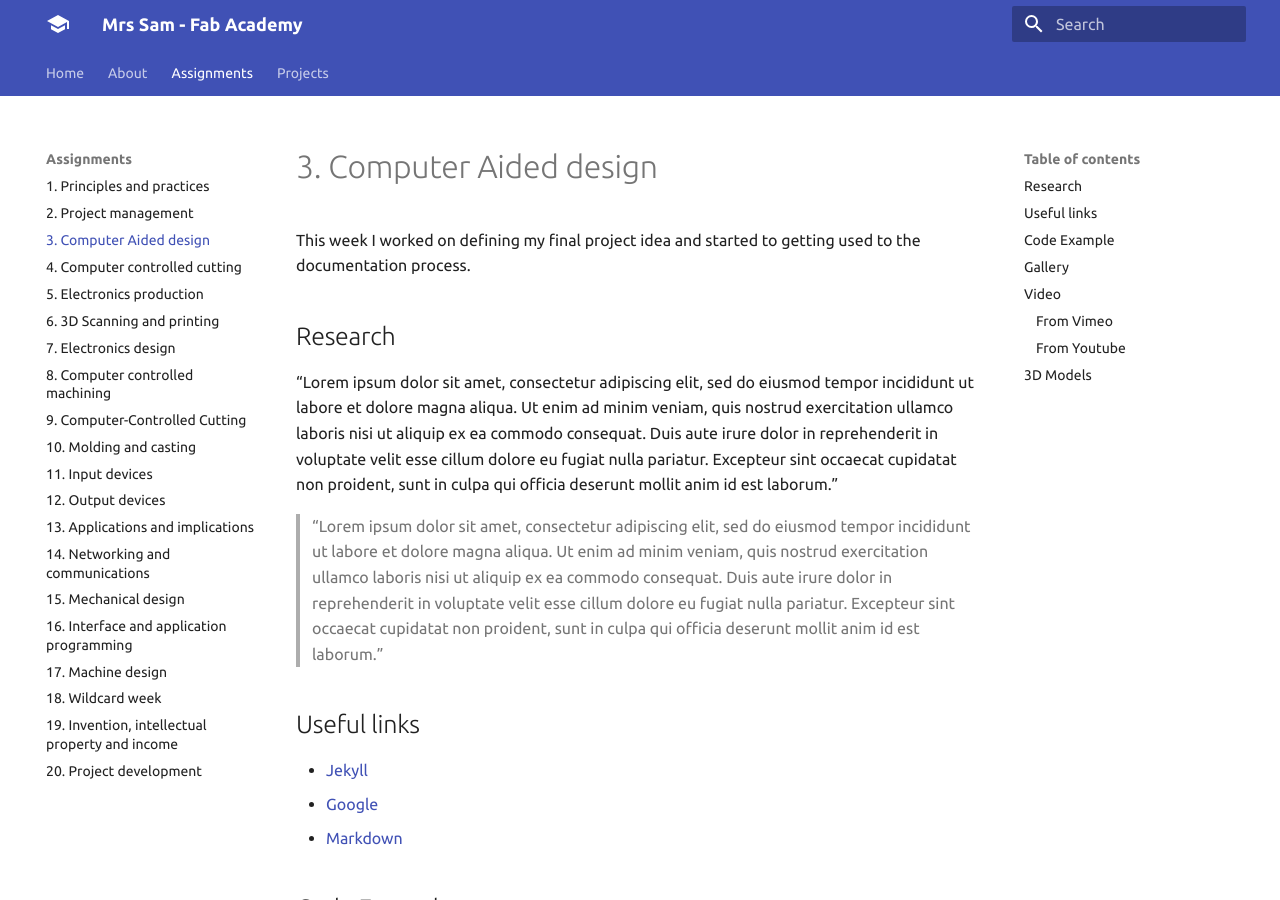
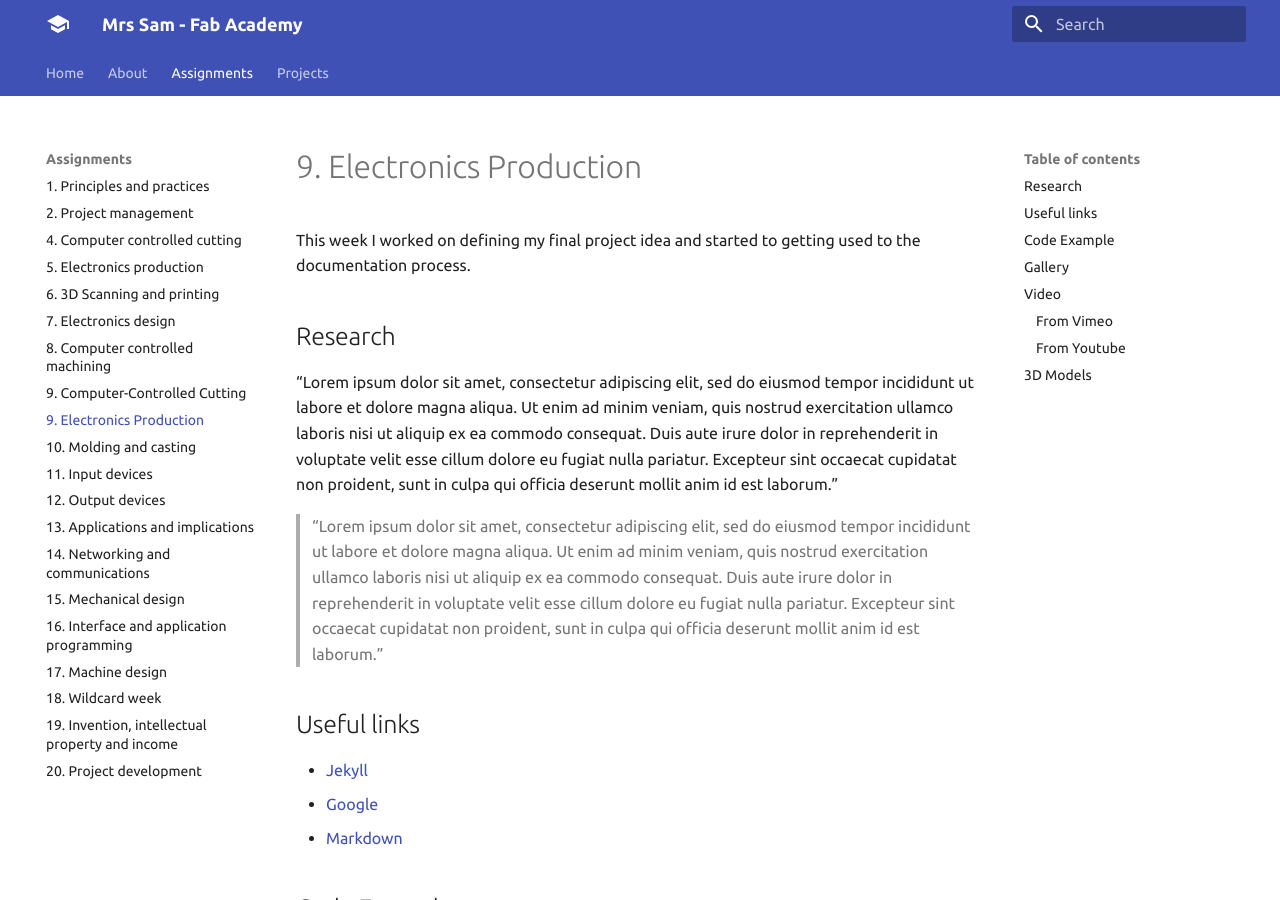
Before and after one commit to MrsLes/FA2023, an MkDocs documentation site: the page built from docs/assignments/week093.md, in a window 1280 px wide and 900 px high. Built offline with MkDocs 1.6.1 and Material for MkDocs 9.7.7, drawn with Linux system fonts in a browser that asks for light colours.

Commit message:
Change pg 3to9

```diff
--- a/docs/assignments/week03.md
+++ b/docs/assignments/week093.md
@@ -1,4 +1,4 @@
-# 3. Computer Aided design
+# 9. Electronics Production
 
 This week I worked on defining my final project idea and started to getting used to the documentation process.
 
```
